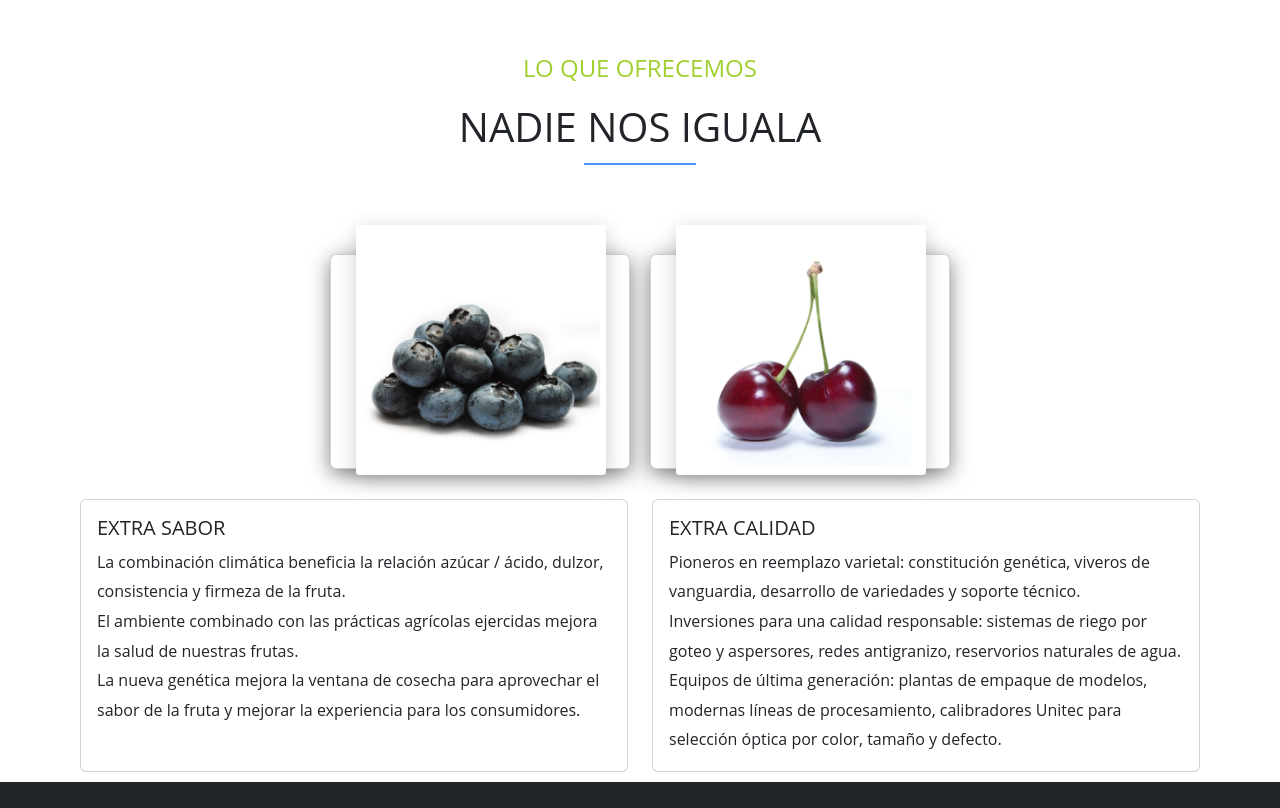
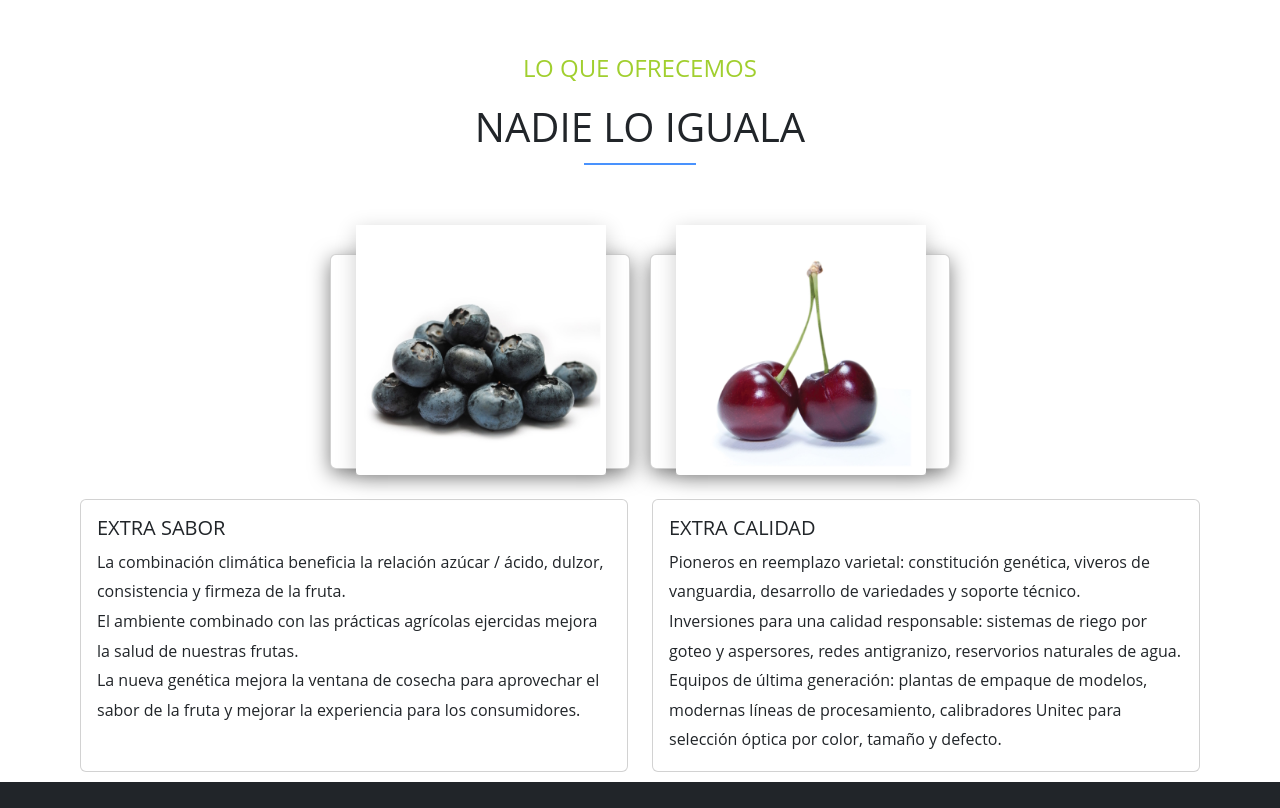
Before and after one commit to alessandroverao/trabajoPracticoIntegrador, a plain HTML site: page index.html in a window 1280 px wide. Shown: the part 4975-5783 px from the top of the page. Drawn offline with nearby package versions, Linux system fonts and the light colour scheme.

Commit message:
update 10.04.2023 23.23hs

```diff
--- a/index.html
+++ b/index.html
@@ -230,7 +230,7 @@
         <!-- fin linea del tiempo-->
         <!-- dulzura y calidad-->
         <p class="fs-4 text-center">LO QUE OFRECEMOS</p>
-        <p class="fs-1 text-center">NADIE NOS IGUALA</p>
+        <p class="fs-1 text-center">NADIE LO IGUALA</p>
         <hr class="border border-primary border-1 opacity-75">
         <br>
         <br>
```
